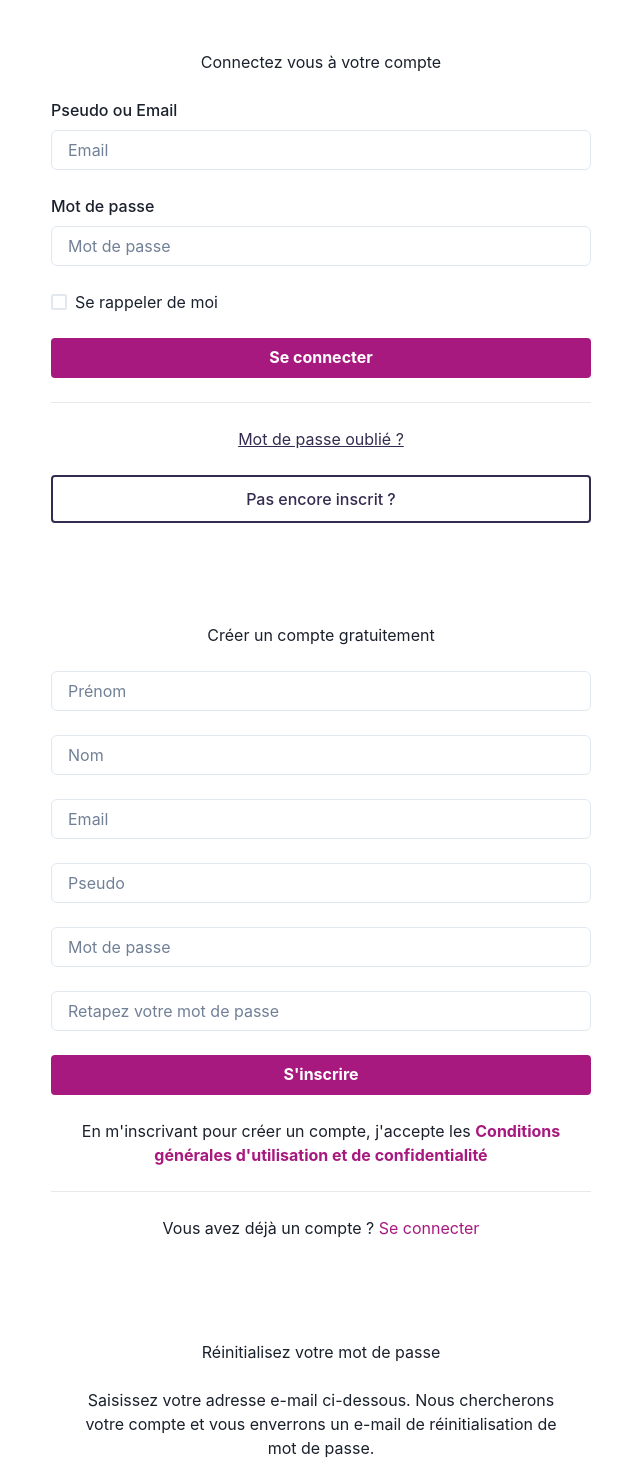
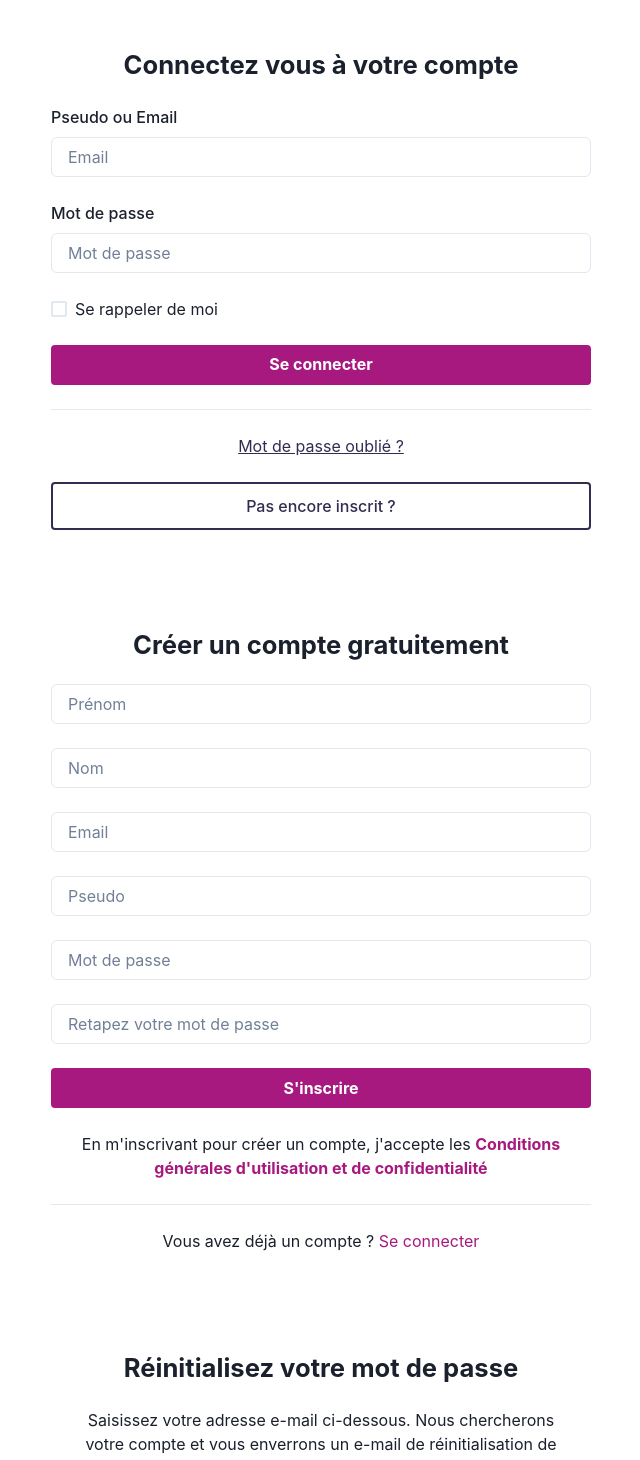
Before and after one commit to Zakari-B/Projet_WCS_3_Habble, a React (Vite) app in the folder frontend/: page / in a window 1280 px wide. Shown: the top 1460 px of the page, without its empty margins (319-959 px from the left). Built offline with nearby package versions, Linux system fonts and the light colour scheme.

Commit message:
Changed the html h tags to Chakra Heading components

```diff
--- a/frontend/src/components/LoginForm.jsx
+++ b/frontend/src/components/LoginForm.jsx
@@ -9,6 +9,7 @@ import {
   Divider,
   Link,
   Flex,
+  Heading,
 } from "@chakra-ui/react";
 
 const loginForm = () => {
@@ -25,7 +26,9 @@ const loginForm = () => {
         maxWidth="540px"
         margin="auto"
       >
-        <h2>Connectez vous à votre compte</h2>
+        <Heading as="h2" fontSize="1.6rem" fontWeight="700">
+          Connectez vous à votre compte
+        </Heading>
         <FormControl>
           <FormLabel htmlFor="loginEmail">Pseudo ou Email</FormLabel>
           <Input
--- a/frontend/src/components/PasswordReset.jsx
+++ b/frontend/src/components/PasswordReset.jsx
@@ -7,6 +7,7 @@ import {
   Divider,
   Link,
   Flex,
+  Heading,
 } from "@chakra-ui/react";
 
 const passwordReset = () => {
@@ -21,7 +22,9 @@ const passwordReset = () => {
         maxWidth="482px"
         margin="auto"
       >
-        <h2>Réinitialisez votre mot de passe</h2>
+        <Heading as="h2" fontSize="1.6rem" fontWeight="700">
+          Réinitialisez votre mot de passe
+        </Heading>
         <p>
           Saisissez votre adresse e-mail ci-dessous. Nous chercherons votre
           compte et vous enverrons un e-mail de réinitialisation de mot de
--- a/frontend/src/components/SignupForm.jsx
+++ b/frontend/src/components/SignupForm.jsx
@@ -7,6 +7,7 @@ import {
   Divider,
   Link,
   Flex,
+  Heading,
 } from "@chakra-ui/react";
 import "../App.css";
 
@@ -27,7 +28,9 @@ const signupForm = () => {
         maxWidth="540px"
         margin="auto"
       >
-        <h2>Créer un compte gratuitement</h2>
+        <Heading as="h2" fontSize="1.6rem" fontWeight="700">
+          Créer un compte gratuitement
+        </Heading>
         <FormControl>
           <Input
             type="text"
```
